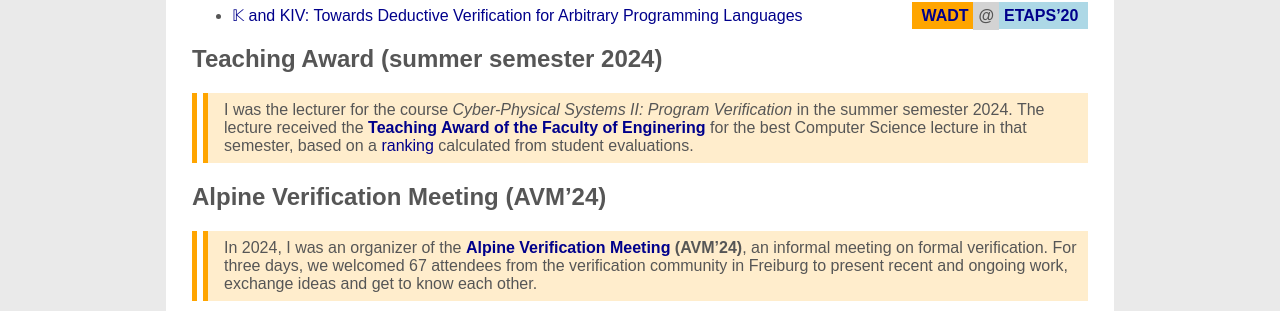
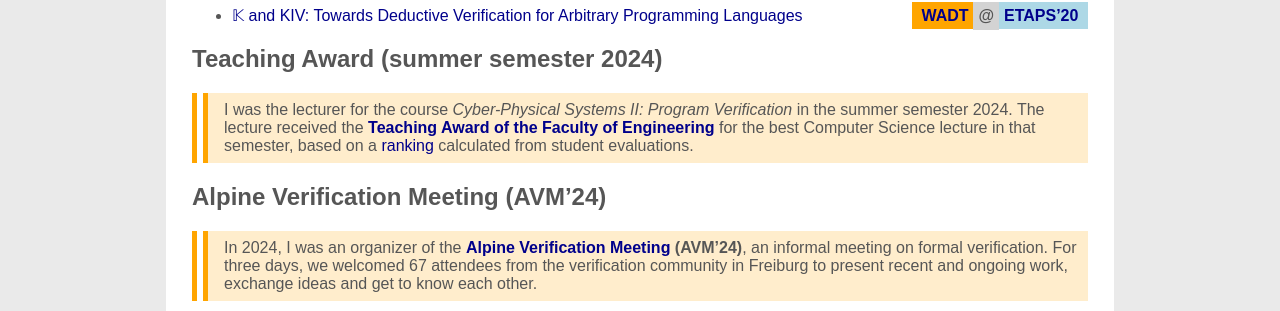
Before and after one commit to maul-esel/personal-website, a Jekyll site: the page built from index.markdown, in a window 1280 px wide and 1361 px high. Shown: the part 978-1289 px from the top of the window. Built offline with Jekyll 4.4.1, drawn with Linux system fonts in a browser that asks for light colours.

Commit message:
fix typo

```diff
--- a/index.markdown
+++ b/index.markdown
@@ -101,7 +101,7 @@ Our team has won 1<sup>st</sup> place in the _Overall_ ranking of SV-COMP for th
 ## Teaching Award (summer semester 2024)
 
 I was the lecturer for the course _Cyber-Physical Systems II: Program Verification_ in the summer semester 2024.
-The lecture received the [**Teaching Award of the Faculty of Enginering**](https://news.vm.uni-freiburg.de/en/newsarchive/graduation-ceremonies-2025-of-the-faculty-of-engineering)
+The lecture received the [**Teaching Award of the Faculty of Engineering**](https://news.vm.uni-freiburg.de/en/newsarchive/graduation-ceremonies-2025-of-the-faculty-of-engineering)
 for the best Computer Science lecture in that semester,
 based on a [ranking](https://www.tf.uni-freiburg.de/en/studies-and-teaching/teaching/quality-management-1) calculated from student evaluations.
 {: .gold-highlight}
--- a/teaching.markdown
+++ b/teaching.markdown
@@ -23,7 +23,7 @@ from Hoare logic, over predicate transformers and symbolic execution, abstract i
 all the way to CEGAR-based verification algorithms such as predicate abstraction and trace abstraction.
 
 15 students attended this elective course and participated in the oral exams.
-The lecture received the [**Teaching Award of the Faculty of Enginering**](https://news.vm.uni-freiburg.de/en/newsarchive/graduation-ceremonies-2025-of-the-faculty-of-engineering)
+The lecture received the [**Teaching Award of the Faculty of Engineering**](https://news.vm.uni-freiburg.de/en/newsarchive/graduation-ceremonies-2025-of-the-faculty-of-engineering)
 for the best Computer Science lecture in the summer semester 2024,
 based on a [ranking](https://www.tf.uni-freiburg.de/en/studies-and-teaching/teaching/quality-management-1) calculated from student evaluations.
 {: .gold-highlight}
```
